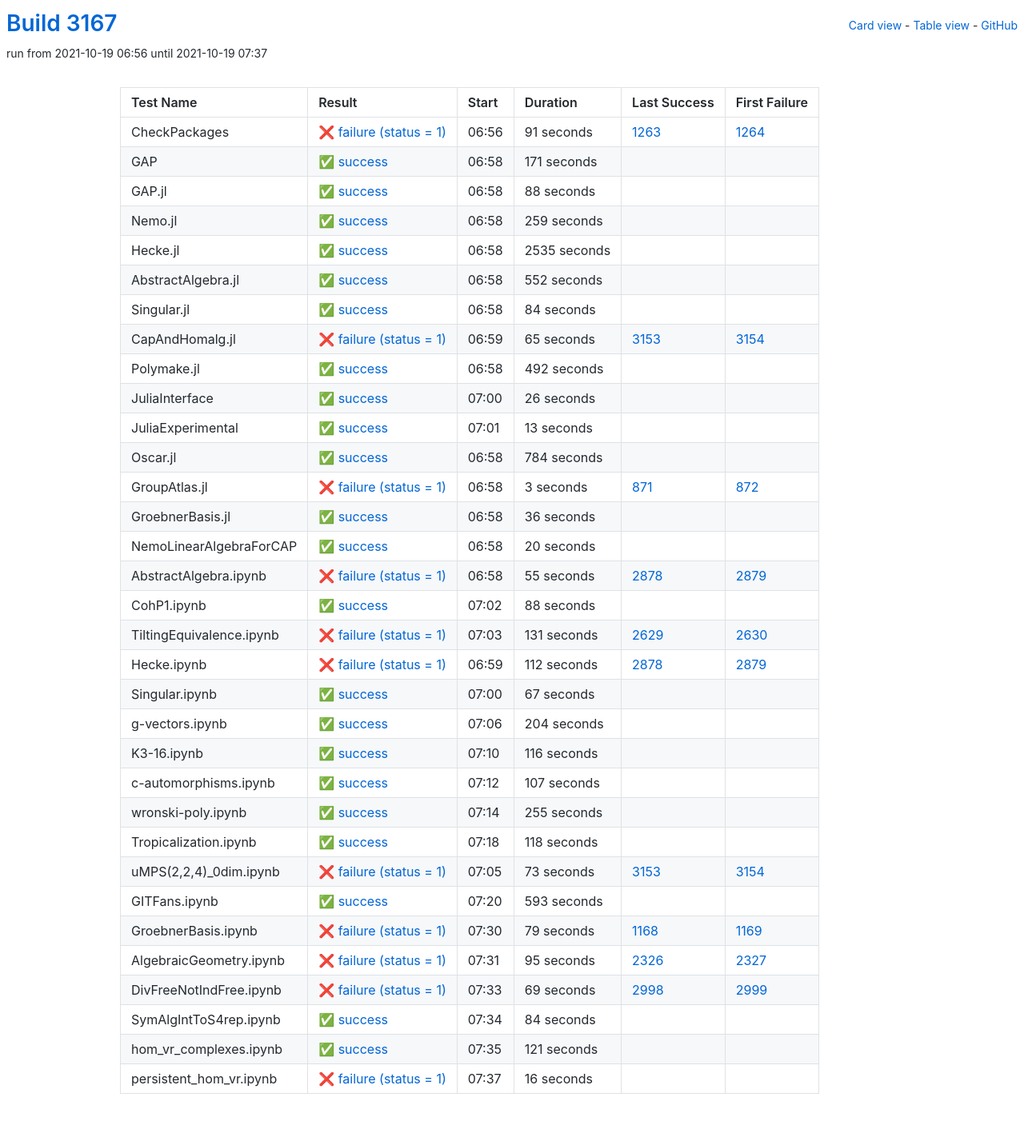
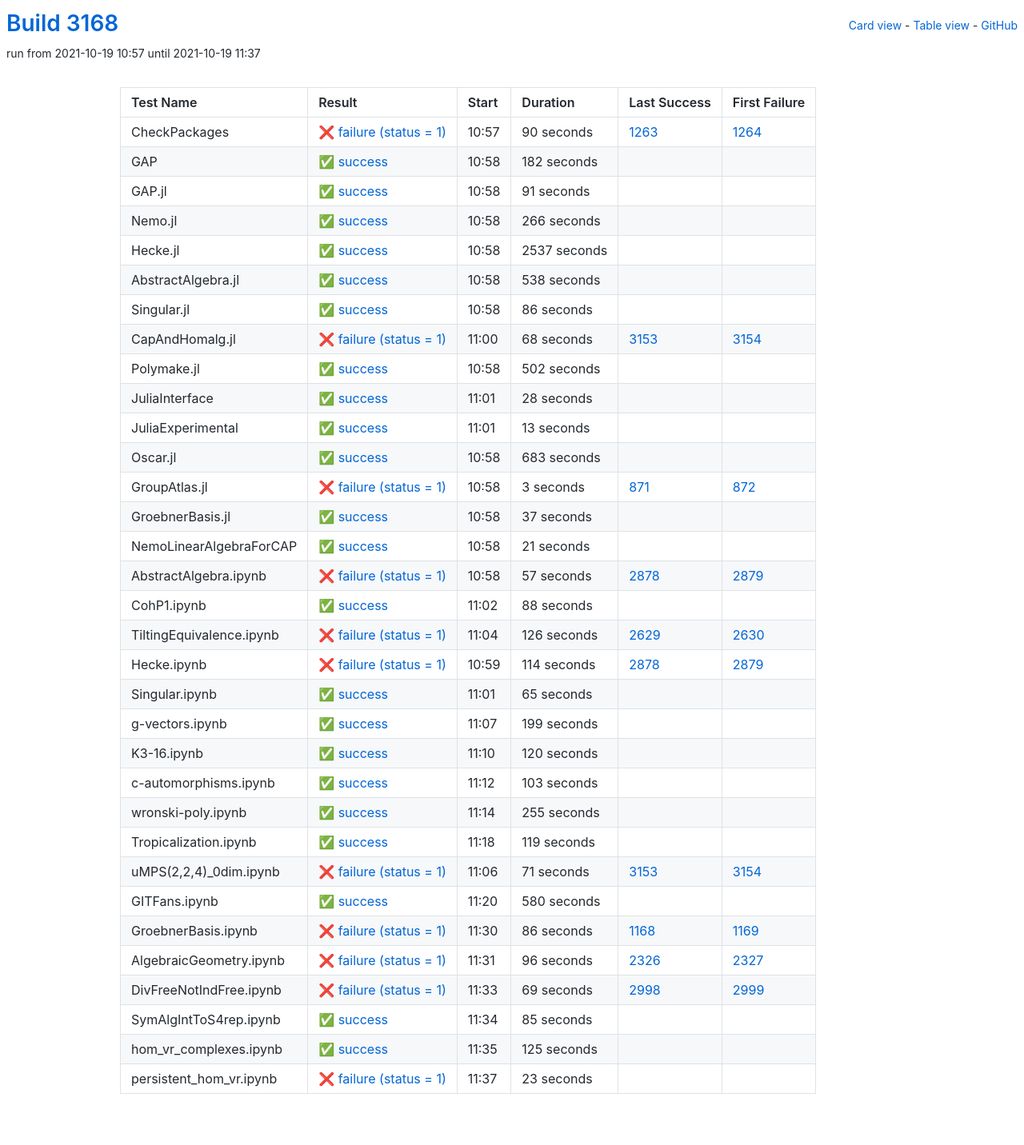
Before and after one commit to oscar-system/oscar-ci-status-stable, a Jekyll site: the page built from table.html, in a window 1280 px wide. Shown: the whole page at 80% size. Built offline with Jekyll 4.4.1, drawn with Linux system fonts in a browser that asks for light colours.

Commit message:
Build #3168

```diff
--- a/_data/ci.yml
+++ b/_data/ci.yml
@@ -1,6 +1,6 @@
 ---
-build: 3167
-build_url: https://oscarci.mathematik.uni-kl.de/job/oscar-stable/3167/
+build: 3168
+build_url: https://oscarci.mathematik.uni-kl.de/job/oscar-stable/3168/
 job: oscar-stable
 organization: oscar-system
 repo: oscar-ci-status-stable
@@ -8,128 +8,128 @@ repourl: https://github.com/oscar-system/oscar-ci-status-stable
 tests:
 - name: CheckPackages
   id: checkpackages
-  log: https://oscarci.mathematik.uni-kl.de/job/oscar-stable/3167/artifact/logs/build-3167/CheckPackages.log
-  start: 2021-10-19 06:56
+  log: https://oscarci.mathematik.uni-kl.de/job/oscar-stable/3168/artifact/logs/build-3168/CheckPackages.log
+  start: 2021-10-19 10:57
   success: false
   exitcode: 1
   status: failure
-  duration: 91
+  duration: 90
   last_success: 1263
   last_success_url: https://oscarci.mathematik.uni-kl.de/job/oscar-stable/1263/
   first_failure: 1264
   first_failure_url: https://oscarci.mathematik.uni-kl.de/job/oscar-stable/1264/
 - name: GAP
   id: gap
-  log: https://oscarci.mathematik.uni-kl.de/job/oscar-stable/3167/artifact/logs/build-3167/GAP.log
-  start: 2021-10-19 06:58
+  log: https://oscarci.mathematik.uni-kl.de/job/oscar-stable/3168/artifact/logs/build-3168/GAP.log
+  start: 2021-10-19 10:58
   success: true
   exitcode: 0
   status: success
-  duration: 171
+  duration: 182
   last_success: false
   last_success_url:
   first_failure: false
   first_failure_url:
 - name: GAP.jl
   id: gap-jl
-  log: https://oscarci.mathematik.uni-kl.de/job/oscar-stable/3167/artifact/logs/build-3167/GAP.jl.log
-  start: 2021-10-19 06:58
+  log: https://oscarci.mathematik.uni-kl.de/job/oscar-stable/3168/artifact/logs/build-3168/GAP.jl.log
+  start: 2021-10-19 10:58
   success: true
   exitcode: 0
   status: success
-  duration: 88
+  duration: 91
   last_success: false
   last_success_url:
   first_failure: false
   first_failure_url:
 - name: Nemo.jl
   id: nemo-jl
-  log: https://oscarci.mathematik.uni-kl.de/job/oscar-stable/3167/artifact/logs/build-3167/Nemo.jl.log
-  start: 2021-10-19 06:58
+  log: https://oscarci.mathematik.uni-kl.de/job/oscar-stable/3168/artifact/logs/build-3168/Nemo.jl.log
+  start: 2021-10-19 10:58
   success: true
   exitcode: 0
   status: success
-  duration: 259
+  duration: 266
   last_success: false
   last_success_url:
   first_failure: false
   first_failure_url:
 - name: Hecke.jl
   id: hecke-jl
-  log: https://oscarci.mathematik.uni-kl.de/job/oscar-stable/3167/artifact/logs/build-3167/Hecke.jl.log
-  start: 2021-10-19 06:58
+  log: https://oscarci.mathematik.uni-kl.de/job/oscar-stable/3168/artifact/logs/build-3168/Hecke.jl.log
+  start: 2021-10-19 10:58
   success: true
   exitcode: 0
   status: success
-  duration: 2535
+  duration: 2537
   last_success: false
   last_success_url:
   first_failure: false
   first_failure_url:
 - name: AbstractAlgebra.jl
   id: abstractalgebra-jl
-  log: https://oscarci.mathematik.uni-kl.de/job/oscar-stable/3167/artifact/logs/build-3167/AbstractAlgebra.jl.log
-  start: 2021-10-19 06:58
+  log: https://oscarci.mathematik.uni-kl.de/job/oscar-stable/3168/artifact/logs/build-3168/AbstractAlgebra.jl.log
+  start: 2021-10-19 10:58
   success: true
   exitcode: 0
   status: success
-  duration: 552
+  duration: 538
   last_success: false
   last_success_url:
   first_failure: false
   first_failure_url:
 - name: Singular.jl
   id: singular-jl
-  log: https://oscarci.mathematik.uni-kl.de/job/oscar-stable/3167/artifact/logs/build-3167/Singular.jl.log
-  start: 2021-10-19 06:58
+  log: https://oscarci.mathematik.uni-kl.de/job/oscar-stable/3168/artifact/logs/build-3168/Singular.jl.log
+  start: 2021-10-19 10:58
   success: true
   exitcode: 0
   status: success
-  duration: 84
+  duration: 86
   last_success: false
   last_success_url:
   first_failure: false
   first_failure_url:
 - name: CapAndHomalg.jl
   id: capandhomalg-jl
-  log: https://oscarci.mathematik.uni-kl.de/job/oscar-stable/3167/artifact/logs/build-3167/CapAndHomalg.jl.log
-  start: 2021-10-19 06:59
+  log: https://oscarci.mathematik.uni-kl.de/job/oscar-stable/3168/artifact/logs/build-3168/CapAndHomalg.jl.log
+  start: 2021-10-19 11:00
   success: false
   exitcode: 1
   status: failure
-  duration: 65
+  duration: 68
   last_success: 3153
   last_success_url: https://oscarci.mathematik.uni-kl.de/job/oscar-stable/3153/
   first_failure: 3154
   first_failure_url: https://oscarci.mathematik.uni-kl.de/job/oscar-stable/3154/
 - name: Polymake.jl
   id: polymake-jl
-  log: https://oscarci.mathematik.uni-kl.de/job/oscar-stable/3167/artifact/logs/build-3167/Polymake.jl.log
-  start: 2021-10-19 06:58
+  log: https://oscarci.mathematik.uni-kl.de/job/oscar-stable/3168/artifact/logs/build-3168/Polymake.jl.log
+  start: 2021-10-19 10:58
   success: true
   exitcode: 0
   status: success
-  duration: 492
+  duration: 502
   last_success: false
   last_success_url:
   first_failure: false
   first_failure_url:
 - name: JuliaInterface
   id: juliainterface
-  log: https://oscarci.mathematik.uni-kl.de/job/oscar-stable/3167/artifact/logs/build-3167/JuliaInterface.log
-  start: 2021-10-19 07:00
+  log: https://oscarci.mathematik.uni-kl.de/job/oscar-stable/3168/artifact/logs/build-3168/JuliaInterface.log
+  start: 2021-10-19 11:01
   success: true
   exitcode: 0
   status: success
-  duration: 26
+  duration: 28
   last_success: false
   last_success_url:
   first_failure: false
   first_failure_url:
 - name: JuliaExperimental
   id: juliaexperimental
-  log: https://oscarci.mathematik.uni-kl.de/job/oscar-stable/3167/artifact/logs/build-3167/JuliaExperimental.log
-  start: 2021-10-19 07:01
+  log: https://oscarci.mathematik.uni-kl.de/job/oscar-stable/3168/artifact/logs/build-3168/JuliaExperimental.log
+  start: 2021-10-19 11:01
   success: true
   exitcode: 0
   status: success
@@ -140,20 +140,20 @@ tests:
   first_failure_url:
 - name: Oscar.jl
   id: oscar-jl
-  log: https://oscarci.mathematik.uni-kl.de/job/oscar-stable/3167/artifact/logs/build-3167/Oscar.jl.log
-  start: 2021-10-19 06:58
+  log: https://oscarci.mathematik.uni-kl.de/job/oscar-stable/3168/artifact/logs/build-3168/Oscar.jl.log
+  start: 2021-10-19 10:58
   success: true
   exitcode: 0
   status: success
-  duration: 784
+  duration: 683
   last_success: false
   last_success_url:
   first_failure: false
   first_failure_url:
 - name: GroupAtlas.jl
   id: groupatlas-jl
-  log: https://oscarci.mathematik.uni-kl.de/job/oscar-stable/3167/artifact/logs/build-3167/GroupAtlas.jl.log
-  start: 2021-10-19 06:58
+  log: https://oscarci.mathematik.uni-kl.de/job/oscar-stable/3168/artifact/logs/build-3168/GroupAtlas.jl.log
+  start: 2021-10-19 10:58
   success: false
   exitcode: 1
   status: failure
@@ -164,44 +164,44 @@ tests:
   first_failure_url: https://oscarci.mathematik.uni-kl.de/job/oscar-stable/872/
 - name: GroebnerBasis.jl
   id: groebnerbasis-jl
-  log: https://oscarci.mathematik.uni-kl.de/job/oscar-stable/3167/artifact/logs/build-3167/GroebnerBasis.jl.log
-  start: 2021-10-19 06:58
+  log: https://oscarci.mathematik.uni-kl.de/job/oscar-stable/3168/artifact/logs/build-3168/GroebnerBasis.jl.log
+  start: 2021-10-19 10:58
   success: true
   exitcode: 0
   status: success
-  duration: 36
+  duration: 37
   last_success: false
   last_success_url:
   first_failure: false
   first_failure_url:
 - name: NemoLinearAlgebraForCAP
   id: nemolinearalgebraforcap
-  log: https://oscarci.mathematik.uni-kl.de/job/oscar-stable/3167/artifact/logs/build-3167/NemoLinearAlgebraForCAP.log
-  start: 2021-10-19 06:58
+  log: https://oscarci.mathematik.uni-kl.de/job/oscar-stable/3168/artifact/logs/build-3168/NemoLinearAlgebraForCAP.log
+  start: 2021-10-19 10:58
   success: true
   exitcode: 0
   status: success
-  duration: 20
+  duration: 21
   last_success: false
   last_success_url:
   first_failure: false
   first_failure_url:
 - name: AbstractAlgebra.ipynb
   id: abstractalgebra-ipynb
-  log: https://oscarci.mathematik.uni-kl.de/job/oscar-stable/3167/artifact/logs/build-3167/AbstractAlgebra.ipynb.log
-  start: 2021-10-19 06:58
+  log: https://oscarci.mathematik.uni-kl.de/job/oscar-stable/3168/artifact/logs/build-3168/AbstractAlgebra.ipynb.log
+  start: 2021-10-19 10:58
   success: false
   exitcode: 1
   status: failure
-  duration: 55
+  duration: 57
   last_success: 2878
   last_success_url: https://oscarci.mathematik.uni-kl.de/job/oscar-stable/2878/
   first_failure: 2879
   first_failure_url: https://oscarci.mathematik.uni-kl.de/job/oscar-stable/2879/
 - name: CohP1.ipynb
   id: cohp1-ipynb
-  log: https://oscarci.mathematik.uni-kl.de/job/oscar-stable/3167/artifact/logs/build-3167/CohP1.ipynb.log
-  start: 2021-10-19 07:02
+  log: https://oscarci.mathematik.uni-kl.de/job/oscar-stable/3168/artifact/logs/build-3168/CohP1.ipynb.log
+  start: 2021-10-19 11:02
   success: true
   exitcode: 0
   status: success
@@ -212,80 +212,80 @@ tests:
   first_failure_url:
 - name: TiltingEquivalence.ipynb
   id: tiltingequivalence-ipynb
-  log: https://oscarci.mathematik.uni-kl.de/job/oscar-stable/3167/artifact/logs/build-3167/TiltingEquivalence.ipynb.log
-  start: 2021-10-19 07:03
+  log: https://oscarci.mathematik.uni-kl.de/job/oscar-stable/3168/artifact/logs/build-3168/TiltingEquivalence.ipynb.log
+  start: 2021-10-19 11:04
   success: false
   exitcode: 1
   status: failure
-  duration: 131
+  duration: 126
   last_success: 2629
   last_success_url: https://oscarci.mathematik.uni-kl.de/job/oscar-stable/2629/
   first_failure: 2630
   first_failure_url: https://oscarci.mathematik.uni-kl.de/job/oscar-stable/2630/
 - name: Hecke.ipynb
   id: hecke-ipynb
-  log: https://oscarci.mathematik.uni-kl.de/job/oscar-stable/3167/artifact/logs/build-3167/Hecke.ipynb.log
-  start: 2021-10-19 06:59
+  log: https://oscarci.mathematik.uni-kl.de/job/oscar-stable/3168/artifact/logs/build-3168/Hecke.ipynb.log
+  start: 2021-10-19 10:59
   success: false
   exitcode: 1
   status: failure
-  duration: 112
+  duration: 114
   last_success: 2878
   last_success_url: https://oscarci.mathematik.uni-kl.de/job/oscar-stable/2878/
   first_failure: 2879
   first_failure_url: https://oscarci.mathematik.uni-kl.de/job/oscar-stable/2879/
 - name: Singular.ipynb
   id: singular-ipynb
-  log: https://oscarci.mathematik.uni-kl.de/job/oscar-stable/3167/artifact/logs/build-3167/Singular.ipynb.log
-  start: 2021-10-19 07:00
+  log: https://oscarci.mathematik.uni-kl.de/job/oscar-stable/3168/artifact/logs/build-3168/Singular.ipynb.log
+  start: 2021-10-19 11:01
   success: true
   exitcode: 0
   status: success
-  duration: 67
+  duration: 65
   last_success: false
   last_success_url:
   first_failure: false
   first_failure_url:
 - name: g-vectors.ipynb
   id: g-vectors-ipynb
-  log: https://oscarci.mathematik.uni-kl.de/job/oscar-stable/3167/artifact/logs/build-3167/g-vectors.ipynb.log
-  start: 2021-10-19 07:06
+  log: https://oscarci.mathematik.uni-kl.de/job/oscar-stable/3168/artifact/logs/build-3168/g-vectors.ipynb.log
+  start: 2021-10-19 11:07
   success: true
   exitcode: 0
   status: success
-  duration: 204
+  duration: 199
   last_success: false
   last_success_url:
   first_failure: false
   first_failure_url:
 - name: K3-16.ipynb
   id: k3-16-ipynb
-  log: https://oscarci.mathematik.uni-kl.de/job/oscar-stable/3167/artifact/logs/build-3167/K3-16.ipynb.log
-  start: 2021-10-19 07:10
+  log: https://oscarci.mathematik.uni-kl.de/job/oscar-stable/3168/artifact/logs/build-3168/K3-16.ipynb.log
+  start: 2021-10-19 11:10
   success: true
   exitcode: 0
   status: success
-  duration: 116
+  duration: 120
   last_success: false
   last_success_url:
   first_failure: false
   first_failure_url:
 - name: c-automorphisms.ipynb
   id: c-automorphisms-ipynb
-  log: https://oscarci.mathematik.uni-kl.de/job/oscar-stable/3167/artifact/logs/build-3167/c-automorphisms.ipynb.log
-  start: 2021-10-19 07:12
+  log: https://oscarci.mathematik.uni-kl.de/job/oscar-stable/3168/artifact/logs/build-3168/c-automorphisms.ipynb.log
+  start: 2021-10-19 11:12
   success: true
   exitcode: 0
   status: success
-  duration: 107
+  duration: 103
   last_success: false
   last_success_url:
   first_failure: false
   first_failure_url:
 - name: wronski-poly.ipynb
   id: wronski-poly-ipynb
-  log: https://oscarci.mathematik.uni-kl.de/job/oscar-stable/3167/artifact/logs/build-3167/wronski-poly.ipynb.log
-  start: 2021-10-19 07:14
+  log: https://oscarci.mathematik.uni-kl.de/job/oscar-stable/3168/artifact/logs/build-3168/wronski-poly.ipynb.log
+  start: 2021-10-19 11:14
   success: true
   exitcode: 0
   status: success
@@ -296,68 +296,68 @@ tests:
   first_failure_url:
 - name: Tropicalization.ipynb
   id: tropicalization-ipynb
-  log: https://oscarci.mathematik.uni-kl.de/job/oscar-stable/3167/artifact/logs/build-3167/Tropicalization.ipynb.log
-  start: 2021-10-19 07:18
+  log: https://oscarci.mathematik.uni-kl.de/job/oscar-stable/3168/artifact/logs/build-3168/Tropicalization.ipynb.log
+  start: 2021-10-19 11:18
   success: true
   exitcode: 0
   status: success
-  duration: 118
+  duration: 119
   last_success: false
   last_success_url:
   first_failure: false
   first_failure_url:
 - name: uMPS(2,2,4)_0dim.ipynb
   id: umps-2-2-4-0dim-ipynb
-  log: https://oscarci.mathematik.uni-kl.de/job/oscar-stable/3167/artifact/logs/build-3167/uMPS-2-2-4-_0dim.ipynb.log
-  start: 2021-10-19 07:05
+  log: https://oscarci.mathematik.uni-kl.de/job/oscar-stable/3168/artifact/logs/build-3168/uMPS-2-2-4-_0dim.ipynb.log
+  start: 2021-10-19 11:06
   success: false
   exitcode: 1
   status: failure
-  duration: 73
+  duration: 71
   last_success: 3153
   last_success_url: https://oscarci.mathematik.uni-kl.de/job/oscar-stable/3153/
   first_failure: 3154
   first_failure_url: https://oscarci.mathematik.uni-kl.de/job/oscar-stable/3154/
 - name: GITFans.ipynb
   id: gitfans-ipynb
-  log: https://oscarci.mathematik.uni-kl.de/job/oscar-stable/3167/artifact/logs/build-3167/GITFans.ipynb.log
-  start: 2021-10-19 07:20
+  log: https://oscarci.mathematik.uni-kl.de/job/oscar-stable/3168/artifact/logs/build-3168/GITFans.ipynb.log
+  start: 2021-10-19 11:20
   success: true
   exitcode: 0
   status: success
-  duration: 593
+  duration: 580
   last_success: false
   last_success_url:
   first_failure: false
   first_failure_url:
 - name: GroebnerBasis.ipynb
   id: groebnerbasis-ipynb
-  log: https://oscarci.mathematik.uni-kl.de/job/oscar-stable/3167/artifact/logs/build-3167/GroebnerBasis.ipynb.log
-  start: 2021-10-19 07:30
+  log: https://oscarci.mathematik.uni-kl.de/job/oscar-stable/3168/artifact/logs/build-3168/GroebnerBasis.ipynb.log
+  start: 2021-10-19 11:30
   success: false
   exitcode: 1
   status: failure
-  duration: 79
+  duration: 86
   last_success: 1168
   last_success_url: https://oscarci.mathematik.uni-kl.de/job/oscar-stable/1168/
   first_failure: 1169
   first_failure_url: https://oscarci.mathematik.uni-kl.de/job/oscar-stable/1169/
 - name: AlgebraicGeometry.ipynb
   id: algebraicgeometry-ipynb
-  log: https://oscarci.mathematik.uni-kl.de/job/oscar-stable/3167/artifact/logs/build-3167/AlgebraicGeometry.ipynb.log
-  start: 2021-10-19 07:31
+  log: https://oscarci.mathematik.uni-kl.de/job/oscar-stable/3168/artifact/logs/build-3168/AlgebraicGeometry.ipynb.log
+  start: 2021-10-19 11:31
   success: false
   exitcode: 1
   status: failure
-  duration: 95
+  duration: 96
   last_success: 2326
   last_success_url: https://oscarci.mathematik.uni-kl.de/job/oscar-stable/2326/
   first_failure: 2327
   first_failure_url: https://oscarci.mathematik.uni-kl.de/job/oscar-stable/2327/
 - name: DivFreeNotIndFree.ipynb
   id: divfreenotindfree-ipynb
-  log: https://oscarci.mathematik.uni-kl.de/job/oscar-stable/3167/artifact/logs/build-3167/DivFreeNotIndFree.ipynb.log
-  start: 2021-10-19 07:33
+  log: https://oscarci.mathematik.uni-kl.de/job/oscar-stable/3168/artifact/logs/build-3168/DivFreeNotIndFree.ipynb.log
+  start: 2021-10-19 11:33
   success: false
   exitcode: 1
   status: failure
@@ -368,36 +368,36 @@ tests:
   first_failure_url: https://oscarci.mathematik.uni-kl.de/job/oscar-stable/2999/
 - name: SymAlgIntToS4rep.ipynb
   id: symalginttos4rep-ipynb
-  log: https://oscarci.mathematik.uni-kl.de/job/oscar-stable/3167/artifact/logs/build-3167/SymAlgIntToS4rep.ipynb.log
-  start: 2021-10-19 07:34
+  log: https://oscarci.mathematik.uni-kl.de/job/oscar-stable/3168/artifact/logs/build-3168/SymAlgIntToS4rep.ipynb.log
+  start: 2021-10-19 11:34
   success: true
   exitcode: 0
   status: success
-  duration: 84
+  duration: 85
   last_success: false
   last_success_url:
   first_failure: false
   first_failure_url:
 - name: hom_vr_complexes.ipynb
   id: hom-vr-complexes-ipynb
-  log: https://oscarci.mathematik.uni-kl.de/job/oscar-stable/3167/artifact/logs/build-3167/hom_vr_complexes.ipynb.log
-  start: 2021-10-19 07:35
+  log: https://oscarci.mathematik.uni-kl.de/job/oscar-stable/3168/artifact/logs/build-3168/hom_vr_complexes.ipynb.log
+  start: 2021-10-19 11:35
   success: true
   exitcode: 0
   status: success
-  duration: 121
+  duration: 125
   last_success: false
   last_success_url:
   first_failure: false
   first_failure_url:
 - name: persistent_hom_vr.ipynb
   id: persistent-hom-vr-ipynb
-  log: https://oscarci.mathematik.uni-kl.de/job/oscar-stable/3167/artifact/logs/build-3167/persistent_hom_vr.ipynb.log
-  start: 2021-10-19 07:37
+  log: https://oscarci.mathematik.uni-kl.de/job/oscar-stable/3168/artifact/logs/build-3168/persistent_hom_vr.ipynb.log
+  start: 2021-10-19 11:37
   success: false
   exitcode: 1
   status: failure
-  duration: 16
+  duration: 23
   last_success: false
   last_success_url:
   first_failure: false
```
Also changed, not shown: README.md.
